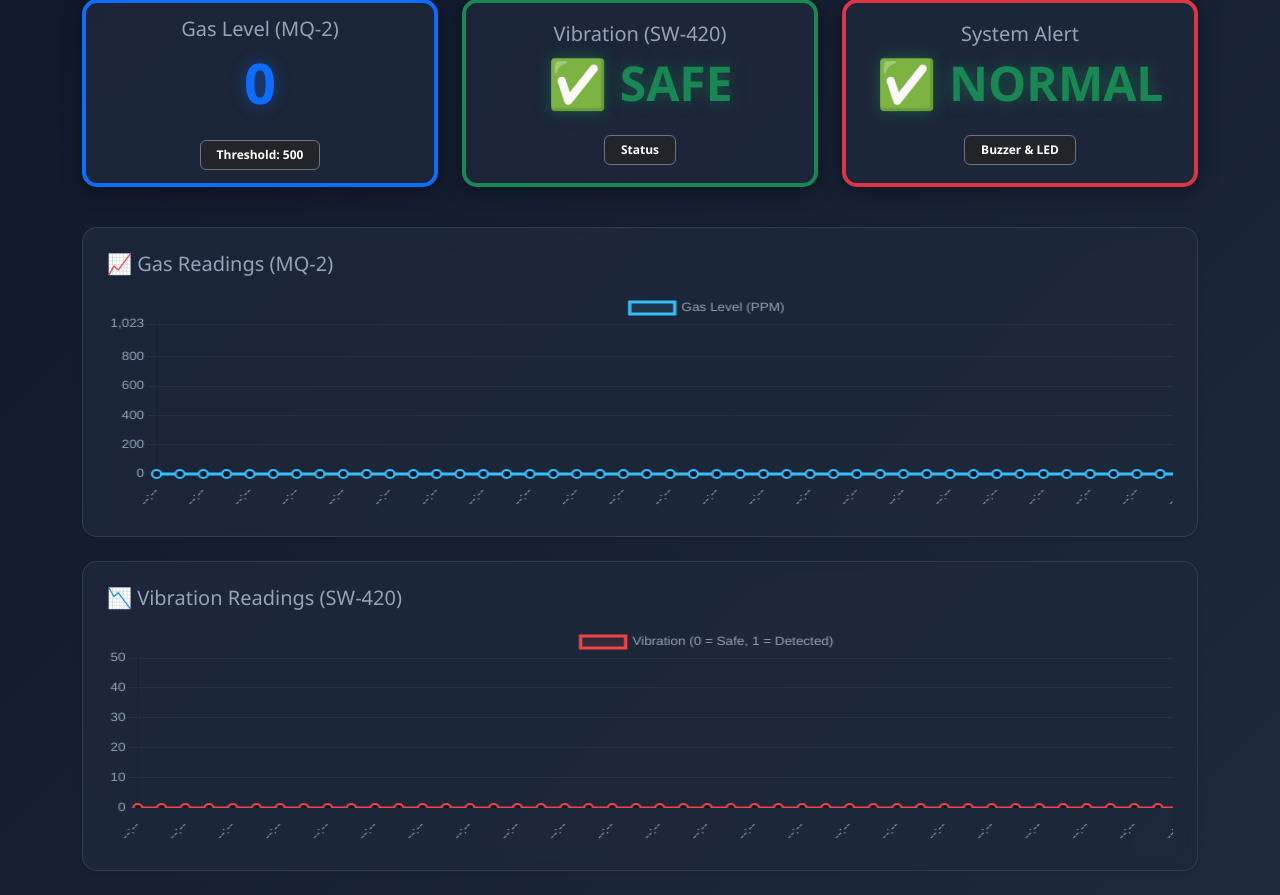
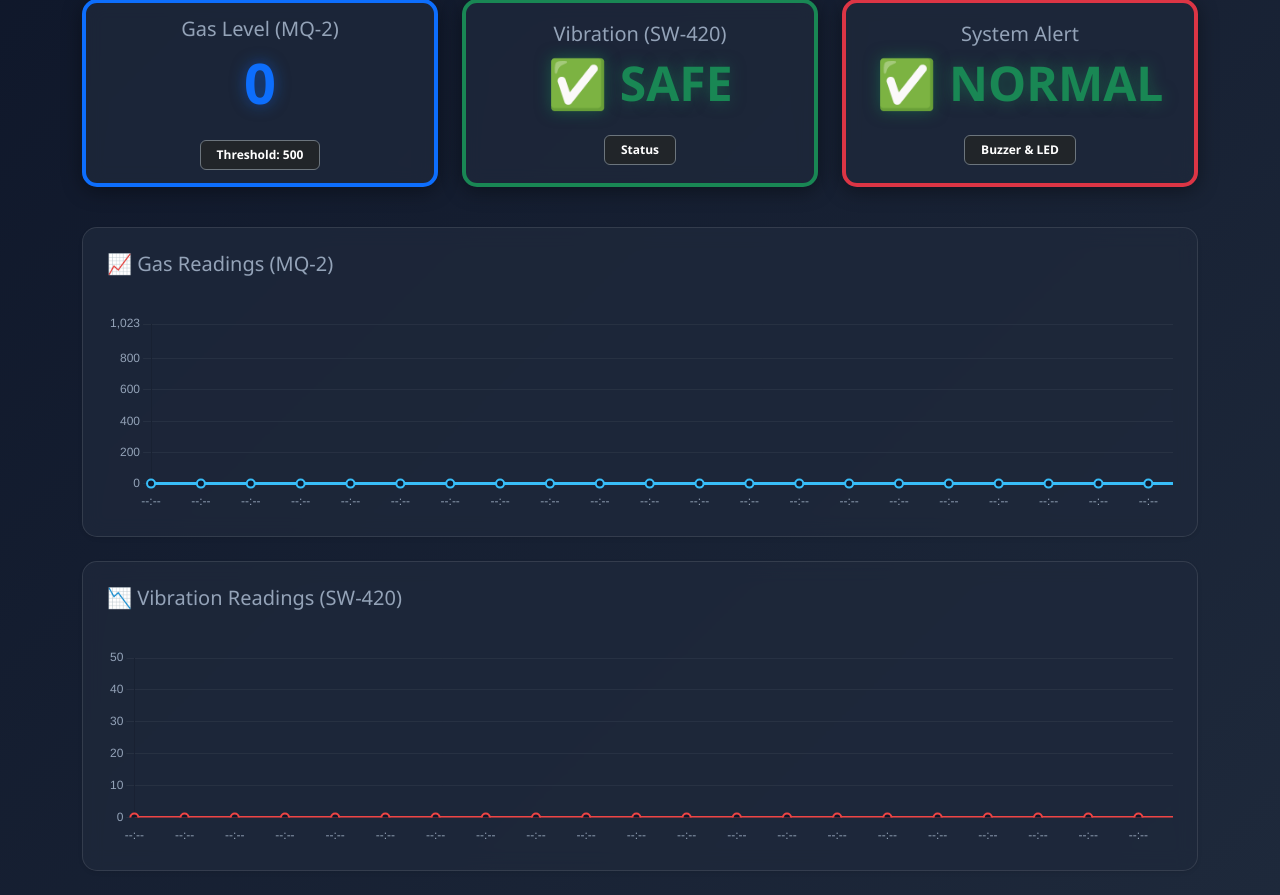
Before and after one commit to ryankenneth123/sensor_monitoring, a Flask app: page / in a window 1280 px wide. Shown: the part 119-1014 px from the top of the page. Run offline with Flask 3, Linux system fonts and the light colour scheme; data that the repository does not hold is empty.

Commit message:
Fixed graph scrollbar by forcing inner width

```diff
--- a/templates/index.html
+++ b/templates/index.html
@@ -57,11 +57,19 @@
             /* Custom scrollbar styling para bagay sa dark mode */
             scrollbar-width: thin;
             scrollbar-color: #38bdf8 #1e293b;
+            position: relative;
         }
 
-        .graph-scroll-wrapper canvas {
+        /* Ito yung magfforce ng lapad ng graph */
+        .graph-inner-wrapper {
+            width: 2500px; /* 2500px ang lapad, kaya magkakaroon ng scrollbar */
+            height: 100%;
+            position: relative;
+        }
+
+        .graph-inner-wrapper canvas {
             height: 100% !important;
-            min-width: 1200px; /* Pinipilit niyang lumawak para mag-scroll */
+            width: 100% !important;
         }
 
         /* Para sa Chrome/Safari scrollbar */
@@ -148,9 +156,11 @@
                 <div class="card shadow-sm">
                     <div class="graph-card-body">
                         <h5 class="card-title text-secondary mb-3 text-start">📈 Gas Readings (MQ-2)</h5>
-                        <!-- SCROLL WRAPPER DITO -->
+                        <!-- SCROLL WRAPPER -->
                         <div class="graph-scroll-wrapper">
-                            <canvas id="gasChart"></canvas>
+                            <div class="graph-inner-wrapper">
+                                <canvas id="gasChart"></canvas>
+                            </div>
                         </div>
                     </div>
                 </div>
@@ -160,9 +170,11 @@
                 <div class="card shadow-sm">
                     <div class="graph-card-body">
                         <h5 class="card-title text-secondary mb-3 text-start">📉 Vibration Readings (SW-420)</h5>
-                        <!-- SCROLL WRAPPER DITO -->
+                        <!-- SCROLL WRAPPER -->
                         <div class="graph-scroll-wrapper">
-                            <canvas id="vibrationChart"></canvas>
+                            <div class="graph-inner-wrapper">
+                                <canvas id="vibrationChart"></canvas>
+                            </div>
                         </div>
                     </div>
                 </div>
@@ -195,7 +207,7 @@
             },
             options: {
                 responsive: true,
-                maintainAspectRatio: false, // Importante ito para sa scroll
+                maintainAspectRatio: false,
                 plugins: { legend: { labels: { color: '#94a3b8' } } },
                 scales: {
                     y: { beginAtZero: true, max: 1023, grid: { color: 'rgba(255, 255, 255, 0.05)' }, ticks: { color: '#94a3b8' } },
@@ -229,12 +241,12 @@
             },
             options: {
                 responsive: true,
-                maintainAspectRatio: false, // Importante ito para sa scroll
+                maintainAspectRatio: false,
                 plugins: { legend: { labels: { color: '#94a3b8' } } },
                 scales: {
                     y: {
                         min: 0,
-                        max: 50,   // 0 to 50 scale base sa request mo
+                        max: 50,
                         ticks: { stepSize: 10, color: '#94a3b8' },
                         grid: { color: 'rgba(255, 255, 255, 0.05)' }
                     },
```
